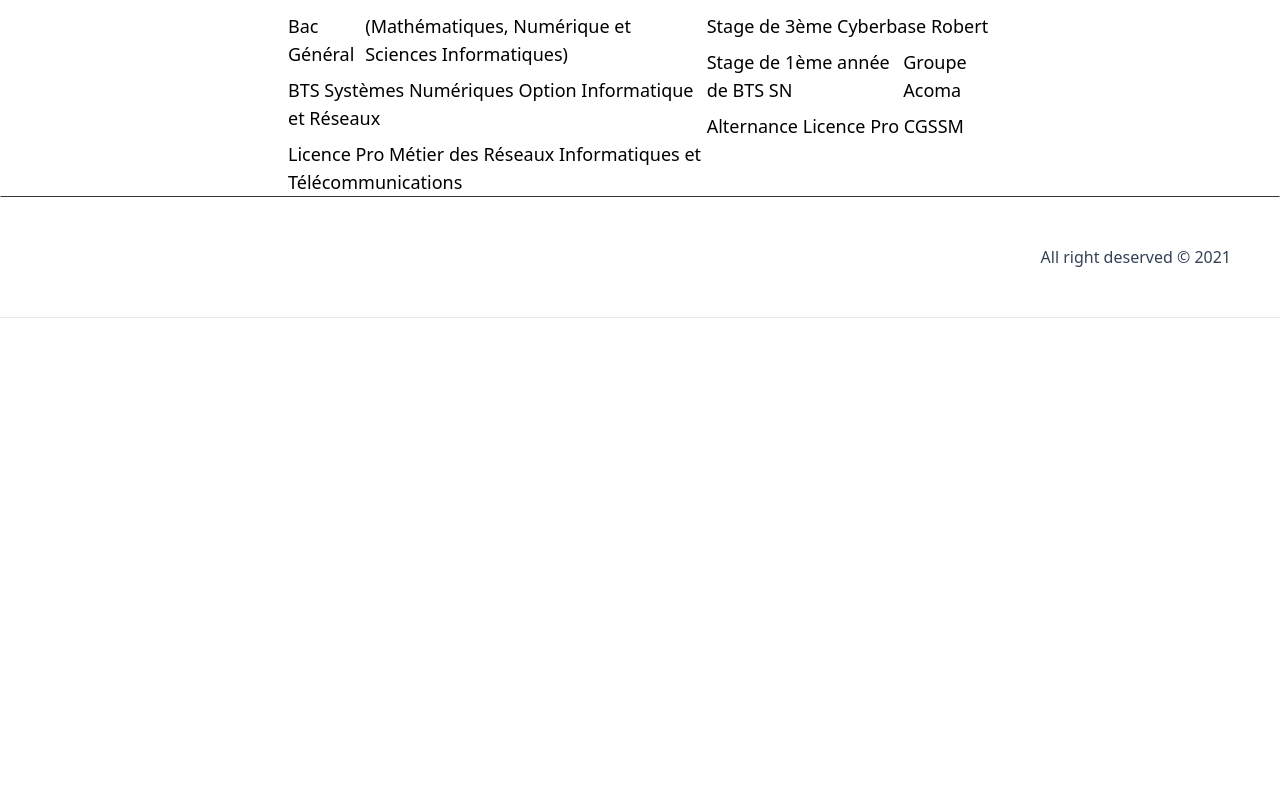
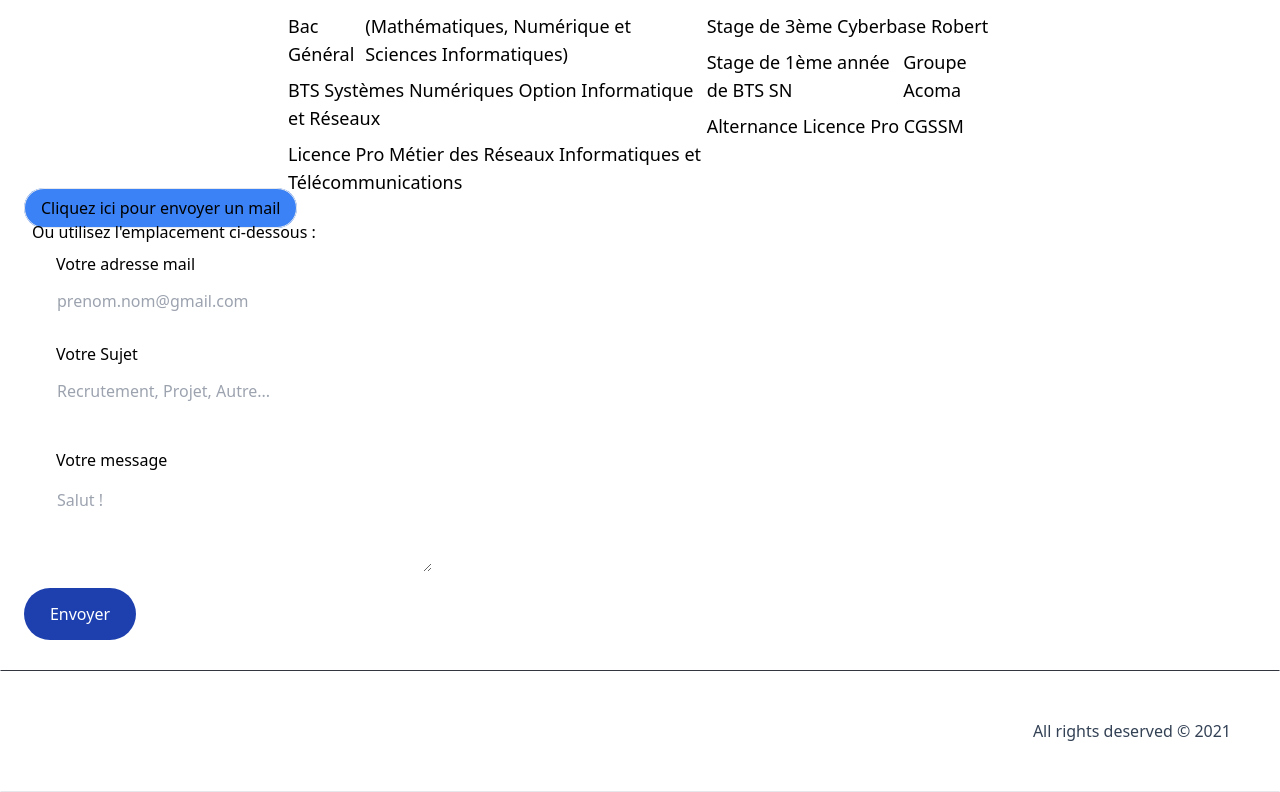
Before and after one commit to Clemenx972/sitepro, a Next.js app: page / in a window 1280 px wide. Shown: the part 878-1670 px from the top of the page. Before the commit the page ends 1196 px from the top, so only its background shows below. Built offline with nearby package versions, Linux system fonts and the light colour scheme.

Commit message:
Reprise portfolio + début API mail

```diff
--- /dev/null
+++ b/components/balises/contact.tsx
@@ -0,0 +1,76 @@
+const Contact = () => {
+  return (
+    <>
+      <a
+        href='mailto:setienne97231@gmail.com'
+        className='bg-blue-500 border rounded-full ml-6 w-26 px-4 py-2 hover:bg-blue-800'
+      >
+        Cliquez ici pour envoyer un mail
+      </a>
+      <div className='ml-8'>Ou utilisez l'emplacement ci-dessous :</div>
+      <form action='https://api.web3forms.com/submit' method='POST'>
+        <div className='bg--slate-400'>
+          <input
+            type='hidden'
+            name='access_key'
+            value='9ee50700-76c3-4780-bf66-a56bc8fbe4f7'
+          />
+
+          <div className='ml-8 pt-2'>
+            <label className='ml-6'>Votre adresse mail</label>
+            <input
+              type='email'
+              name='email'
+              placeholder='prenom.nom@gmail.com'
+              className='flex flex-col gap-5 w-[400px] h-[50px] font-medium pl-[25px] rounded-[50px] border-[none] rounded-lg;'
+              required
+            />
+          </div>
+          <div className='ml-8 pt-4'>
+            <label className='ml-6'>Votre Sujet</label>
+            <input
+              type='text'
+              name='sujet'
+              placeholder='Recrutement, Projet, Autre...'
+              className='flex flex-col gap-5 w-[400px] h-[50px] font-medium pl-[25px] rounded-[50px] bg-gray-[#DCDCDC] border-[none] mb-8 rounded-lg block;'
+              required
+            />
+          </div>
+          <div className='ml-8'>
+            <label className='ml-6'>Votre message</label>
+            <textarea
+              name='message'
+              placeholder='Salut !'
+              className='flex pt-4 gap-5 w-[400px] h-[100px] font-medium pl-[25px] rounded-[50px] border-[none] rounded-lg ;'
+              required
+            ></textarea>
+          </div>
+          <div className='ml-6 pt-4'>
+            <button
+              type='submit'
+              className='bg-blue-800 hover:bg-blue-950 font-medium w-28'
+            >
+              Envoyer
+            </button>
+          </div>
+        </div>
+      </form>
+    </>
+  );
+};
+
+export default Contact;
+
+{
+  /*.contact-inputs {
+  display: flex;
+  flex-direction: column;
+  gap: 20px;
+  width: 400px;
+  height: 50px;
+  border: none;
+  outline: none;
+  padding-left: 25px;
+  font-weight: 500;
+border-radius: 50px;*/
+}
--- a/components/balises/footer-section.tsx
+++ b/components/balises/footer-section.tsx
@@ -1,9 +1,9 @@
 const Footer_Section = () => {
   return (
-      <footer className="footer border border-t-[#33353F] border-l-transparent border-r-transparent text-white">
-          <div className="container p-12 flex justify-between">
-              <span className="text-muted"></span>
-              <p className="text-slate-700">All right deserved © 2021</p>
+    <footer className='footer border border-t-[#33353F] border-l-transparent border-r-transparent text-white'>
+      <div className='container p-12 flex justify-between'>
+        <span className='text-muted'></span>
+        <p className='text-slate-700'>All rights deserved © 2021</p>
       </div>
     </footer>
   );
--- a/components/balises/presentation.tsx
+++ b/components/balises/presentation.tsx
@@ -6,7 +6,7 @@ const Presentation = () => {
 
             <h1>Steven Etienne</h1>
             <h2>Etudiant Cybersécurité </h2>
-            <h3> <a href='https://github.com/Clemenx972/sitepro/blob/main/cv/CV_STEVEN_ETIENNE.pdf' download="CV_STEVEN_ETIENNE.pdf" target="_blank" rel="noreferrer"> <button>Télécharger CV</button> </a>
+            <h3> <a href="./CV_STEVEN_ETIENNE.pdf" download> <button>Télécharger CV</button> </a>
             <button>Contactez Moi</button></h3>
             {/* ajoute une photo sale chien */}
     </div>
--- a/pages/index.tsx
+++ b/pages/index.tsx
@@ -7,6 +7,7 @@ import Presentation from '@/components/balises/presentation';
 import Competences from '@/components/balises/competences';
 import Projets from '@/components/balises/projets';
 import Experiences from '@/components/balises/experiences';
+import Contact from '@/components/balises/contact';
 
 export default function Home() {
   return (
@@ -20,6 +21,7 @@ export default function Home() {
       <Competences />
       <Projets />
       <Experiences />
+      <Contact/>
       <div></div>
     <Footer_Section />
     </>
```
Also changed, not shown: 1 other file (tests, documents, lock files or other folders). Lines whose indentation alone changed are shown as unchanged.
